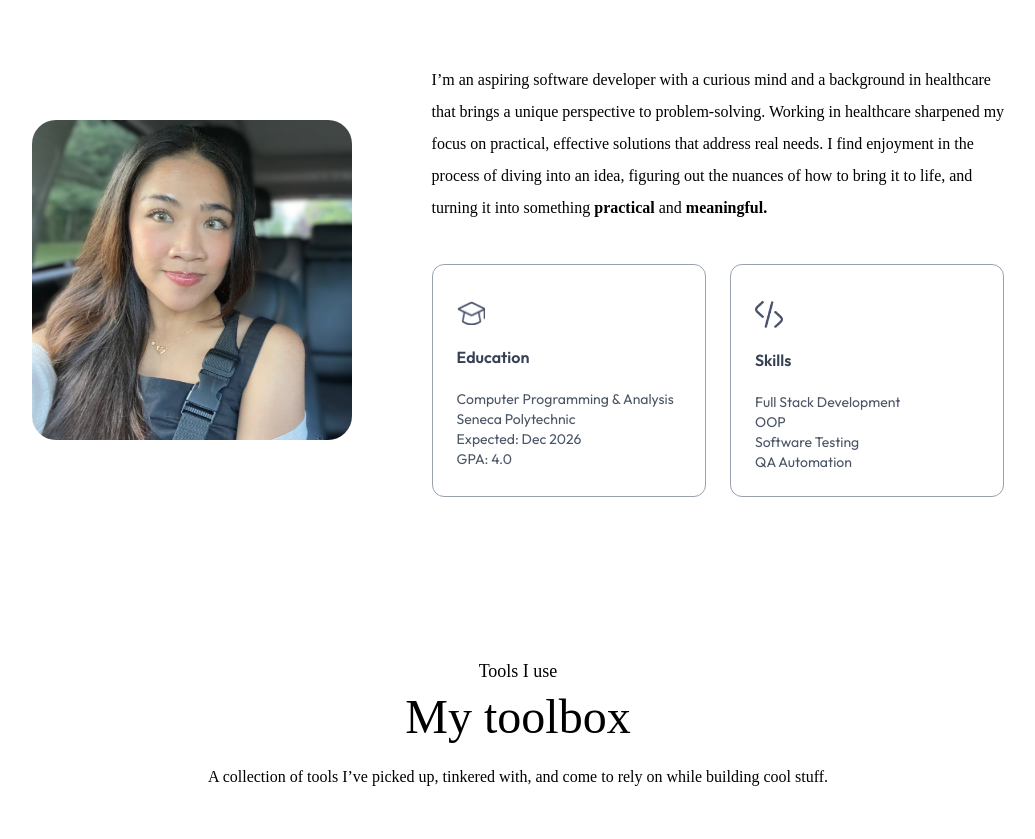
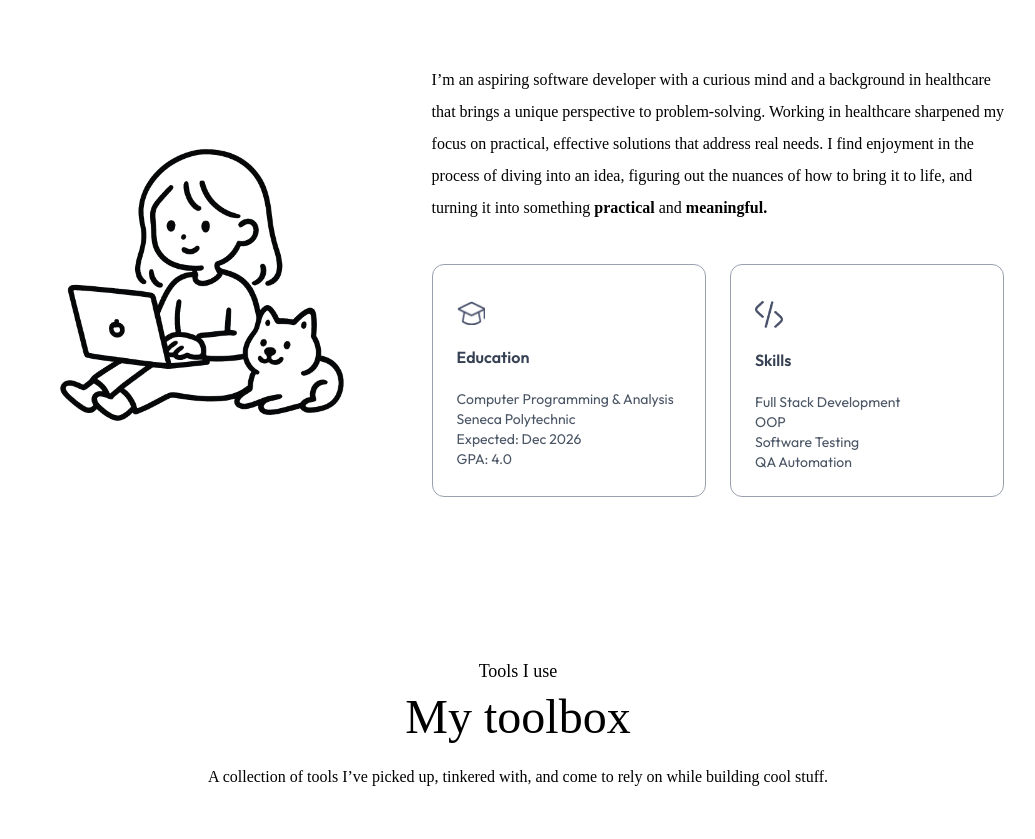
Before and after one commit to ruby014/PersonalWebsite, a Next.js app: page / in a window 1280 px wide. Shown: the part 940-1779 px from the top of the page, without its empty margins (122-1157 px from the left). Built offline with nearby package versions, Linux system fonts and the light colour scheme; a web font is replaced by a local one.

Commit message:
update about section

```diff
--- a/app/about.jsx
+++ b/app/about.jsx
@@ -12,12 +12,12 @@ const About = () => {
         <div className='flex w-full flex-col lg:flex-row items-center gap-20 my-20'>
             <div className='w-64 sm:w-80 rounded-3xl max-w-none'>
                 <Image
-                src={assets.profile_img}
+                src={assets.dogandgirl}
                 alt='user'
                 className='w-full rounded-3xl'/>
             </div>
             <div className='flex-1'>
-                <p className='mb-10 max-w-2xl font-ovo'>
+                <p className='mb-10 font-ovo'>
                     I’m an aspiring software developer with a curious mind and a
                     background in healthcare that brings a unique perspective to
                     problem-solving. Working in healthcare sharpened my focus on practical, effective solutions that address real needs. I find enjoyment in the process of diving into an idea, figuring out the nuances of how to bring it to life, and turning it into something
--- a/assets/assets.js
+++ b/assets/assets.js
@@ -62,6 +62,7 @@ import whitemail from './white_mail.png';
 import exercisecat from './exercisecat.gif';
 import catquestion from './cap-peep-copy.jpg';
 import dayforcelogo from './dayforce_logo.jpeg';
+import dogandgirl from './dog-and-i.png';
 
 export const assets = {
     user_image,
@@ -127,7 +128,8 @@ export const assets = {
     whitemail,
     exercisecat,
     catquestion,
-    dayforcelogo
+    dayforcelogo,
+    dogandgirl
 };
 
 export const projectData = [
```
Also changed, not shown: assets/dog-and-i.png (added).
